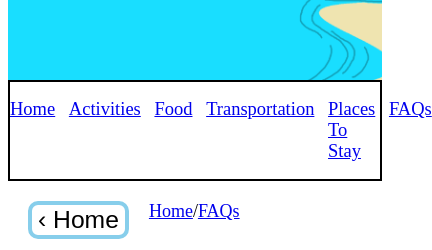
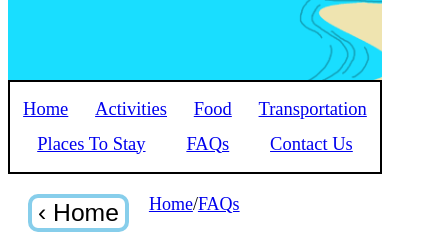
Before and after one commit to jba2175/prototypeWebsite.github.io, a plain HTML site: page FAQ.html in a window 390 px wide. Shown: the part 248-498 px from the top of the page, 432 px wide, since content can reach past the window. Drawn offline with Linux system fonts and the light colour scheme.

Commit message:
commit 4: prototype website v1.4

```diff
--- a/FAQ.html
+++ b/FAQ.html
@@ -19,6 +19,7 @@
             <div><a href="Transportation.html">Transportation</a></div>
             <div><a href="placesToStay.html">Places To Stay</a></div>
             <div><a href="FAQ.html">FAQs</a></div>
+            <div><a href="contact.html">Contact Us</a></div>
         </nav>
 
         <section class="loc">
@@ -91,6 +92,7 @@
                 <div class="footerList footerFood"><a href="food.html">Food </a></div>
                 <div class="footerList footerPTS"><a href="placesToStay.html">Places To Stay </a></div>
                 <div class="footerList footerFAQ"><a href="FAQ.html">FAQs </a></div>
+                <div class="footerList footerContact"><a href="contact.html">Contact Us </a></div>
             </section>
         </footer>
     </body>
--- a/stylePageA.css
+++ b/stylePageA.css
@@ -218,6 +218,10 @@ footer{
         font-size: 24px;
     }
 
+    nav{
+        flex-wrap: wrap;
+    }
+
     .contentImg{
     width: 70vw;
     }
--- a/stylePageB.css
+++ b/stylePageB.css
@@ -329,6 +329,10 @@ footer{
         font-size: 24px;
     }
 
+    nav{
+        flex-wrap: wrap;
+    }
+
     .currentBreadcrumb{
     font-size: 18px;
     }
```
Also changed, not shown: Transportation.html (+2 -0 lines), activities.html (+2 -0 lines), contact.html (+2 -0 lines), entertainment.html (+2 -0 lines), food.html (+2 -0 lines), index.html (+2 -0 lines), placesToStay.html (+2 -0 lines), sightseeing.html (+2 -0 lines), transportOnTheIsland.html (+2 -0 lines), travelToTheIsland.html (+2 -0 lines).
